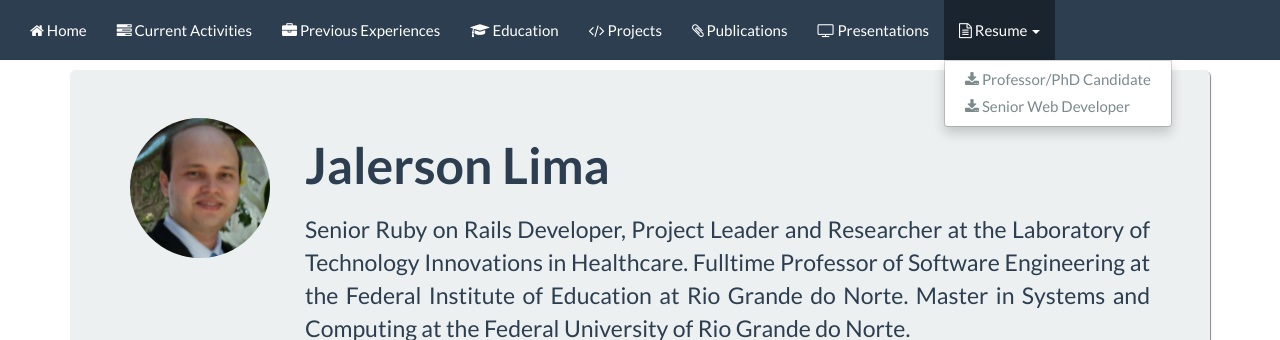
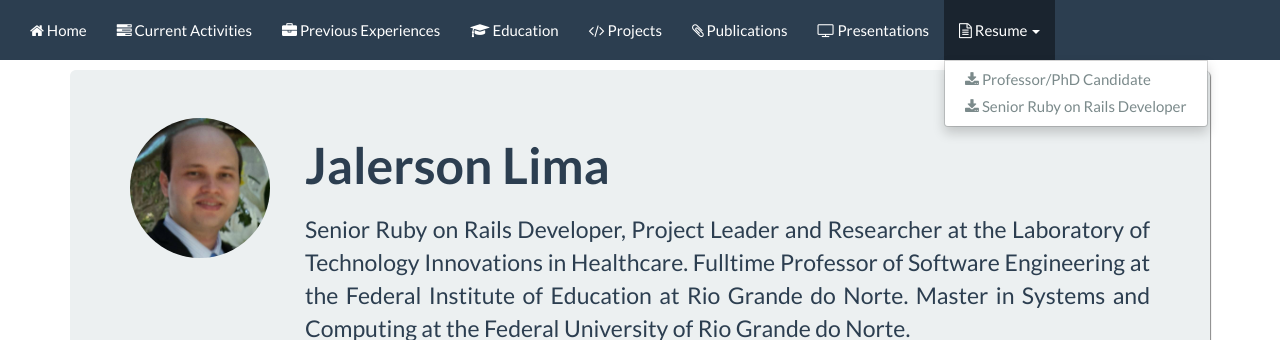
Before and after one commit to jalerson/jalerson.github.io, a plain HTML site: page index.html in a window 1280 px wide. Both pictures are taken after a click on the button "Resume". Shown: the top 340 px of the page. Drawn offline with nearby package versions, Linux system fonts and the light colour scheme.

Commit message:
Minor fix.

```diff
--- a/index.html
+++ b/index.html
@@ -44,7 +44,7 @@
               <a href="#" class="dropdown-toggle" data-toggle="dropdown" role="button" aria-haspopup="true" aria-expanded="false"><i class="fa fa-file-text-o"></i> Resume <span class="caret"></span></a>
               <ul class="dropdown-menu">
                 <li><a href="docs/jalerson-lima-professor.pdf"><i class="fa fa-download"></i> Professor/PhD Candidate</a></li>
-                <li><a href="docs/jalerson-lima-developer.pdf"><i class="fa fa-download"></i> Senior Web Developer</a></li>
+                <li><a href="docs/jalerson-lima-developer.pdf"><i class="fa fa-download"></i> Senior Ruby on Rails Developer</a></li>
               </ul>
             </li>
           </ul>
```
